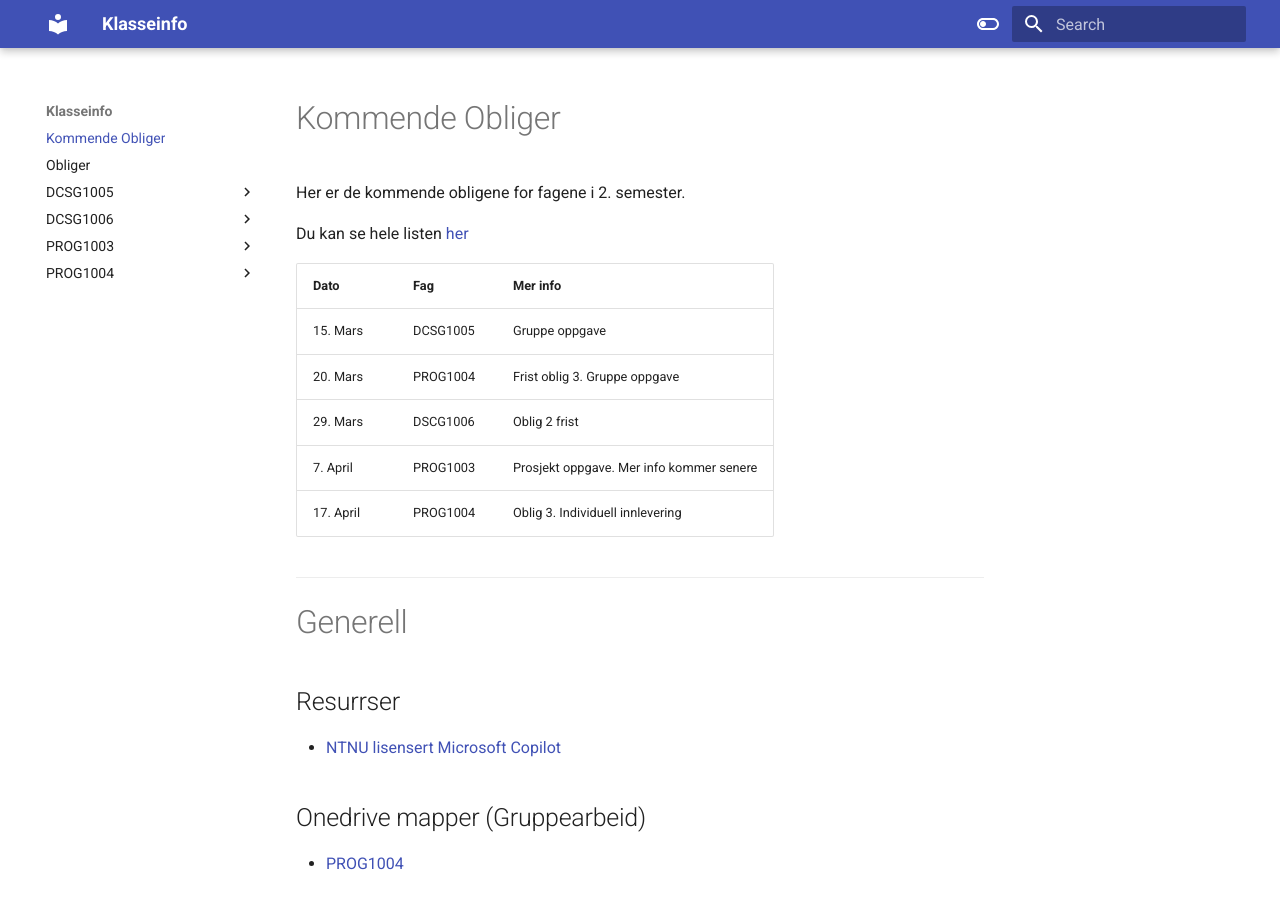
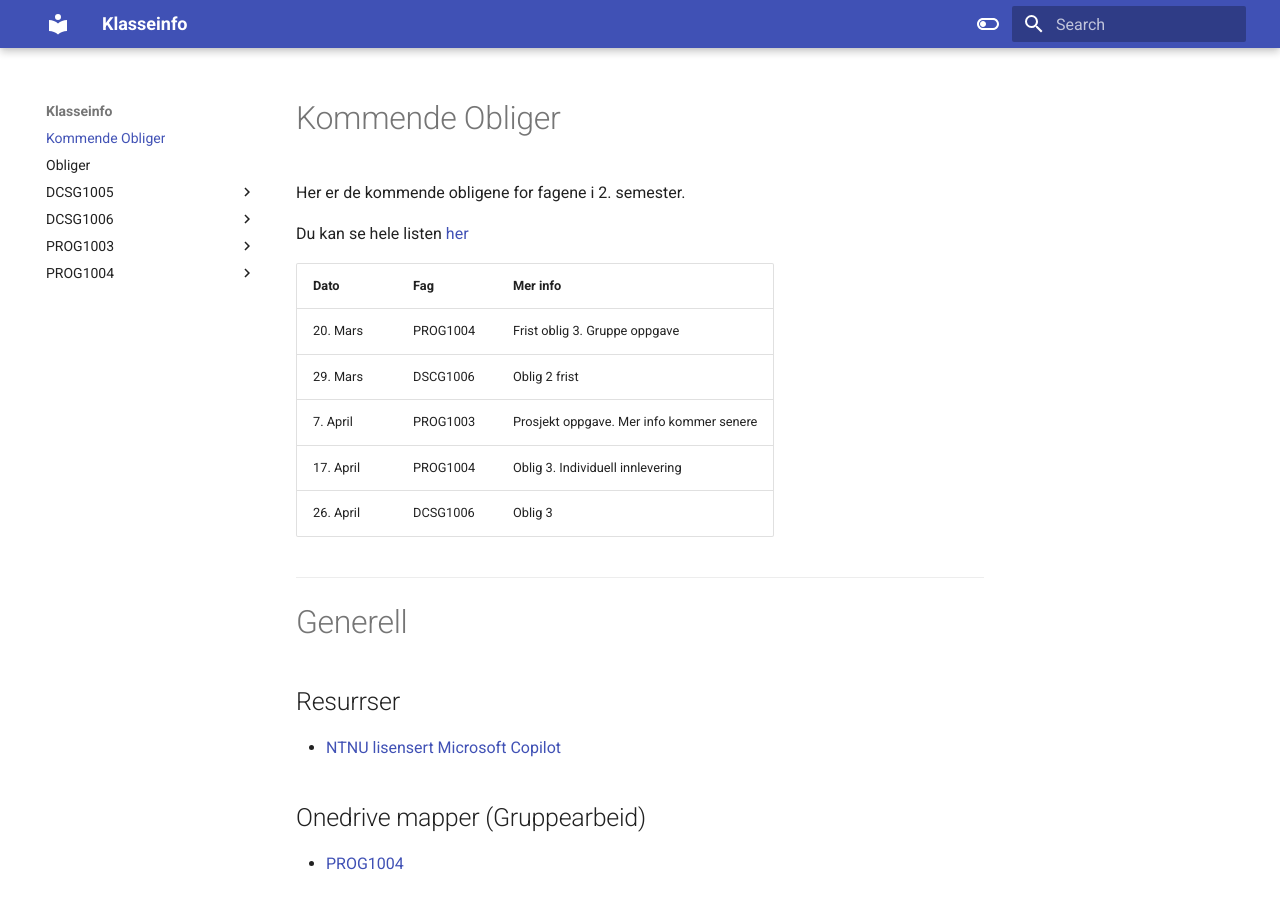
Before and after one commit to ProtoSparky/DIGSEC-Info-Board, an MkDocs documentation site: the page built from docs/index.md, in a window 1280 px wide and 900 px high. Built offline with MkDocs 1.6.1 and Material for MkDocs 9.7.7, drawn with Linux system fonts in a browser that asks for light colours.

Commit message:
oblig list update

```diff
--- a/docs/index.md
+++ b/docs/index.md
@@ -6,11 +6,11 @@ Du kan se hele listen [her](./obliger.md)
 
 |Dato|Fag|Mer info|
 |---|---|---|
-|15. Mars|DCSG1005|Gruppe oppgave|
 |20. Mars|PROG1004|Frist oblig 3. Gruppe oppgave|
 |29. Mars|DSCG1006|Oblig 2 frist|
 |7. April| PROG1003| Prosjekt oppgave. Mer info kommer senere|
 |17. April|PROG1004|Oblig 3. Individuell innlevering|
+|26. April|DCSG1006|Oblig 3|
 
 -------------
 
```
Also changed, not shown: docs/obliger.md (+0 -1 lines).
